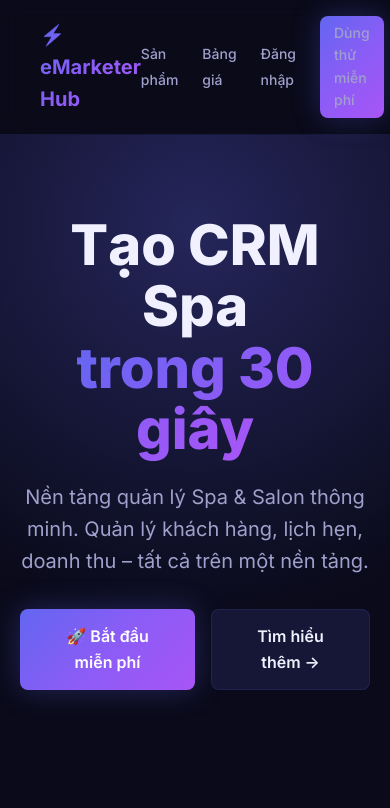
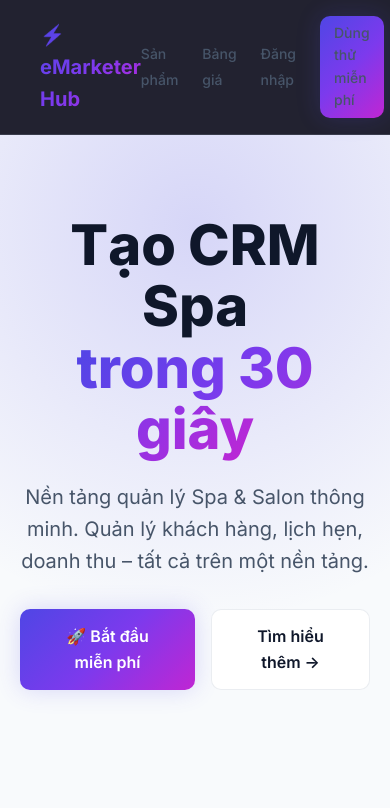
Before and after one commit to nguyendinhduy-1995/emarketervietnam, a Next.js app: page / in a window 390 px wide. Shown: the top 808 px of the page. Built offline with nearby package versions, Linux system fonts and the light colour scheme.

Commit message:
feat: Mobile-First Redesign & Auto Dark Mode (Phase V2.5)

```diff
--- a/src/app/globals.css
+++ b/src/app/globals.css
@@ -1,11 +1,54 @@
 /* ─── CSS Design System for eMarketer Hub ───────────────── */
 :root {
+  /* Colors - Luxurious Premium Light Theme */
+  --bg-primary: #f8fafc;
+  --bg-secondary: #ffffff;
+  --bg-card: #ffffff;
+  --bg-card-hover: #f1f5f9;
+  --bg-glass: rgba(255, 255, 255, 0.85);
+  --bg-input: #f8fafc;
+
+  --text-primary: #0f172a;
+  --text-secondary: #475569;
+  --text-muted: #94a3b8;
+
+  --accent-primary: #4f46e5;
+  --accent-secondary: #6366f1;
+  --accent-glow: rgba(79, 70, 229, 0.2);
+  --accent-gradient: linear-gradient(135deg, #4f46e5, #7c3aed, #c026d3);
+
+  --success: #16a34a;
+  --warning: #d97706;
+  --danger: #dc2626;
+  --info: #2563eb;
+
+  --border: rgba(148, 163, 184, 0.2);
+  --border-active: rgba(99, 102, 241, 0.4);
+
+  /* Spacing */
+  --radius-sm: 10px;
+  --radius-md: 16px;
+  --radius-lg: 20px;
+  --radius-xl: 28px;
+
+  /* Shadows */
+  --shadow-sm: 0 2px 8px rgba(0, 0, 0, 0.04);
+  --shadow-md: 0 8px 24px rgba(15, 23, 42, 0.06);
+  --shadow-lg: 0 16px 48px rgba(15, 23, 42, 0.08);
+  --shadow-glow: 0 0 24px var(--accent-glow);
+
+  /* Typography */
+  --font-sans: 'Inter', system-ui, -apple-system, sans-serif;
+  --font-mono: 'JetBrains Mono', monospace;
+}
+
+html.dark {
   /* Colors - Dark Premium Theme */
   --bg-primary: #0a0a1a;
   --bg-secondary: #111128;
   --bg-card: #161636;
   --bg-card-hover: #1c1c42;
-  --bg-glass: rgba(22, 22, 54, 0.8);
+  --bg-glass: rgba(22, 22, 54, 0.85);
   --bg-input: #1a1a3e;
 
   --text-primary: #f0f0ff;
@@ -25,25 +68,15 @@
   --border: rgba(99, 102, 241, 0.15);
   --border-active: rgba(99, 102, 241, 0.4);
 
-  /* Spacing */
-  --radius-sm: 8px;
-  --radius-md: 12px;
-  --radius-lg: 16px;
-  --radius-xl: 24px;
-
-  /* Shadows */
   --shadow-sm: 0 2px 8px rgba(0, 0, 0, 0.2);
   --shadow-md: 0 4px 20px rgba(0, 0, 0, 0.3);
   --shadow-lg: 0 8px 40px rgba(0, 0, 0, 0.4);
-  --shadow-glow: 0 0 30px var(--accent-glow);
-
-  /* Typography */
-  --font-sans: 'Inter', system-ui, -apple-system, sans-serif;
-  --font-mono: 'JetBrains Mono', monospace;
 }
 
 /* ─── Global Reset ──────────────────────────────────────── */
-*, *::before, *::after {
+*,
+*::before,
+*::after {
   box-sizing: border-box;
   margin: 0;
   padding: 0;
@@ -93,6 +126,7 @@ a:hover {
   color: white;
   box-shadow: var(--shadow-glow);
 }
+
 .btn-primary:hover {
   transform: translateY(-2px);
   box-shadow: 0 0 40px var(--accent-glow);
@@ -103,6 +137,7 @@ a:hover {
   color: var(--text-primary);
   border: 1px solid var(--border);
 }
+
 .btn-secondary:hover {
   border-color: var(--border-active);
   background: var(--bg-card-hover);
@@ -112,6 +147,7 @@ a:hover {
   background: var(--danger);
   color: white;
 }
+
 .btn-danger:hover {
   opacity: 0.9;
 }
@@ -121,6 +157,7 @@ a:hover {
   color: var(--text-secondary);
   padding: 8px 16px;
 }
+
 .btn-ghost:hover {
   color: var(--text-primary);
   background: var(--bg-card);
@@ -130,6 +167,7 @@ a:hover {
   padding: 6px 14px;
   font-size: 13px;
 }
+
 .btn-lg {
   padding: 14px 28px;
   font-size: 16px;
@@ -149,6 +187,7 @@ a:hover {
   padding: 24px;
   transition: all 0.3s ease;
 }
+
 .card:hover {
   border-color: var(--border-active);
   box-shadow: var(--shadow-md);
@@ -189,11 +228,13 @@ a:hover {
   font-family: var(--font-sans);
   transition: border-color 0.2s, box-shadow 0.2s;
 }
+
 .form-input:focus {
   outline: none;
   border-color: var(--accent-primary);
   box-shadow: 0 0 0 3px var(--accent-glow);
 }
+
 .form-input::placeholder {
   color: var(--text-muted);
 }
@@ -214,18 +255,22 @@ a:hover {
   background: rgba(34, 197, 94, 0.15);
   color: var(--success);
 }
+
 .badge-warning {
   background: rgba(245, 158, 11, 0.15);
   color: var(--warning);
 }
+
 .badge-danger {
   background: rgba(239, 68, 68, 0.15);
   color: var(--danger);
 }
+
 .badge-info {
   background: rgba(59, 130, 246, 0.15);
   color: var(--info);
 }
+
 .badge-neutral {
   background: rgba(160, 160, 204, 0.15);
   color: var(--text-secondary);
@@ -237,10 +282,12 @@ a:hover {
   border-radius: var(--radius-md);
   border: 1px solid var(--border);
 }
+
 table {
   width: 100%;
   border-collapse: collapse;
 }
+
 th {
   text-align: left;
   padding: 12px 16px;
@@ -252,11 +299,13 @@ th {
   background: var(--bg-secondary);
   border-bottom: 1px solid var(--border);
 }
+
 td {
   padding: 12px 16px;
   font-size: 14px;
   border-bottom: 1px solid var(--border);
 }
+
 tr:hover {
   background: var(--bg-card-hover);
 }
@@ -304,6 +353,7 @@ tr:hover {
   font-weight: 500;
   transition: all 0.2s;
 }
+
 .sidebar-nav a:hover,
 .sidebar-nav a.active {
   color: var(--text-primary);
@@ -328,11 +378,13 @@ tr:hover {
 .page-header {
   margin-bottom: 32px;
 }
+
 .page-header h1 {
   font-size: 28px;
   font-weight: 700;
   margin-bottom: 8px;
 }
+
 .page-header p {
   color: var(--text-secondary);
   font-size: 15px;
@@ -343,9 +395,18 @@ tr:hover {
   display: grid;
   gap: 20px;
 }
-.grid-2 { grid-template-columns: repeat(2, 1fr); }
-.grid-3 { grid-template-columns: repeat(3, 1fr); }
-.grid-4 { grid-template-columns: repeat(4, 1fr); }
+
+.grid-2 {
+  grid-template-columns: repeat(2, 1fr);
+}
+
+.grid-3 {
+  grid-template-columns: repeat(3, 1fr);
+}
+
+.grid-4 {
+  grid-template-columns: repeat(4, 1fr);
+}
 
 /* ─── Stats Cards ──────────────────────────────────────── */
 .stat-card {
@@ -354,6 +415,7 @@ tr:hover {
   border-radius: var(--radius-md);
   padding: 20px;
 }
+
 .stat-card .stat-label {
   font-size: 12px;
   text-transform: uppercase;
@@ -361,6 +423,7 @@ tr:hover {
   color: var(--text-muted);
   margin-bottom: 8px;
 }
+
 .stat-card .stat-value {
   font-size: 32px;
   font-weight: 700;
@@ -375,31 +438,37 @@ tr:hover {
   transition: all 0.3s ease;
   cursor: pointer;
 }
+
 .module-card:hover {
   border-color: var(--accent-primary);
   transform: translateY(-4px);
   box-shadow: var(--shadow-glow);
 }
+
 .module-card .module-icon {
   font-size: 36px;
   margin-bottom: 12px;
 }
+
 .module-card .module-name {
   font-size: 18px;
   font-weight: 600;
   margin-bottom: 8px;
 }
+
 .module-card .module-desc {
   font-size: 14px;
   color: var(--text-secondary);
   margin-bottom: 16px;
   line-height: 1.5;
 }
+
 .module-card .module-price {
   font-size: 20px;
   font-weight: 700;
   color: var(--accent-secondary);
 }
+
 .module-card .module-price span {
   font-size: 13px;
   font-weight: 400;
@@ -413,16 +482,19 @@ tr:hover {
   margin-bottom: 16px;
   font-size: 14px;
 }
+
 .alert-success {
   background: rgba(34, 197, 94, 0.1);
   border: 1px solid rgba(34, 197, 94, 0.3);
   color: var(--success);
 }
+
 .alert-warning {
   background: rgba(245, 158, 11, 0.1);
   border: 1px solid rgba(245, 158, 11, 0.3);
   color: var(--warning);
 }
+
 .alert-danger {
   background: rgba(239, 68, 68, 0.1);
   border: 1px solid rgba(239, 68, 68, 0.3);
@@ -440,6 +512,7 @@ tr:hover {
   padding: 8px 16px;
   margin-bottom: 20px;
 }
+
 .search-bar input {
   flex: 1;
   background: none;
@@ -451,22 +524,77 @@ tr:hover {
 
 /* ─── Responsive ───────────────────────────────────────── */
 @media (max-width: 768px) {
+  body {
+    padding-bottom: 70px;
+  }
+
   .sidebar {
-    transform: translateX(-100%);
-    transition: transform 0.3s;
+    display: none;
   }
-  .sidebar.open {
-    transform: translateX(0);
-  }
+
   .main-content {
     margin-left: 0;
     padding: 16px;
+    padding-bottom: 80px;
   }
-  .grid-2, .grid-3, .grid-4 {
+
+  .grid-2,
+  .grid-3,
+  .grid-4 {
     grid-template-columns: 1fr;
   }
+
   .page-header h1 {
     font-size: 22px;
+  }
+
+  /* Mobile Bottom Navigation */
+  .bottom-nav {
+    display: flex;
+    position: fixed;
+    bottom: 0;
+    left: 0;
+    width: 100%;
+    height: 70px;
+    background: var(--bg-glass);
+    backdrop-filter: blur(20px);
+    -webkit-backdrop-filter: blur(20px);
+    border-top: 1px solid var(--border);
+    z-index: 1000;
+    justify-content: space-around;
+    align-items: center;
+    padding-bottom: env(safe-area-inset-bottom);
+  }
+
+  .bottom-nav-item {
+    display: flex;
+    flex-direction: column;
+    align-items: center;
+    justify-content: center;
+    gap: 4px;
+    color: var(--text-secondary);
+    font-size: 11px;
+    font-weight: 500;
+    flex: 1;
+    height: 100%;
+    text-decoration: none;
+    transition: color 0.2s;
+  }
+
+  .bottom-nav-item.active {
+    color: var(--accent-primary);
+  }
+
+  .bottom-nav-item .nav-icon {
+    font-size: 24px;
+    margin-bottom: 2px;
+  }
+}
+
+/* Hide bottom nav on desktop */
+@media (min-width: 769px) {
+  .bottom-nav {
+    display: none;
   }
 }
 
@@ -479,11 +607,13 @@ tr:hover {
   text-align: center;
   transition: all 0.3s ease;
 }
+
 .pricing-card.featured {
   border-color: var(--accent-primary);
   box-shadow: var(--shadow-glow);
   transform: scale(1.05);
 }
+
 .pricing-card .price {
   font-size: 48px;
   font-weight: 800;
@@ -493,20 +623,24 @@ tr:hover {
   -webkit-text-fill-color: transparent;
   background-clip: text;
 }
+
 .pricing-card .price-period {
   font-size: 16px;
   color: var(--text-muted);
 }
+
 .pricing-card ul {
   list-style: none;
   text-align: left;
   margin: 24px 0;
 }
+
 .pricing-card li {
   padding: 8px 0;
   color: var(--text-secondary);
   font-size: 14px;
 }
+
 .pricing-card li::before {
   content: '✓ ';
   color: var(--success);
@@ -520,6 +654,7 @@ tr:hover {
   position: relative;
   overflow: hidden;
 }
+
 .hero::before {
   content: '';
   position: absolute;
@@ -531,6 +666,7 @@ tr:hover {
   background: radial-gradient(circle, var(--accent-glow) 0%, transparent 70%);
   pointer-events: none;
 }
+
 .hero h1 {
   font-size: 56px;
   font-weight: 800;
@@ -538,12 +674,14 @@ tr:hover {
   margin-bottom: 20px;
   position: relative;
 }
+
 .hero h1 span {
   background: var(--accent-gradient);
   -webkit-background-clip: text;
   -webkit-text-fill-color: transparent;
   background-clip: text;
 }
+
 .hero p {
   font-size: 20px;
   color: var(--text-secondary);
@@ -565,6 +703,7 @@ tr:hover {
   top: 0;
   z-index: 200;
 }
+
 .navbar-brand {
   font-size: 20px;
   font-weight: 700;
@@ -573,17 +712,20 @@ tr:hover {
   -webkit-text-fill-color: transparent;
   background-clip: text;
 }
+
 .navbar-links {
   display: flex;
   align-items: center;
   gap: 24px;
   list-style: none;
 }
+
 .navbar-links a {
   color: var(--text-secondary);
   font-weight: 500;
   font-size: 14px;
 }
+
 .navbar-links a:hover {
   color: var(--text-primary);
 }
@@ -596,6 +738,7 @@ tr:hover {
   border-radius: var(--radius-md);
   display: inline-block;
 }
+
 .qr-container img {
   width: 250px;
   height: 250px;
@@ -613,10 +756,12 @@ tr:hover {
   margin-bottom: 8px;
   transition: all 0.2s;
 }
+
 .checklist-item.done {
   opacity: 0.6;
   border-color: rgba(34, 197, 94, 0.3);
 }
+
 .checklist-item .check-icon {
   width: 28px;
   height: 28px;
@@ -629,6 +774,7 @@ tr:hover {
   color: var(--text-muted);
   flex-shrink: 0;
 }
+
 .checklist-item.done .check-icon {
   background: var(--success);
   border-color: var(--success);
@@ -637,16 +783,33 @@ tr:hover {
 
 /* ─── Animations ───────────────────────────────────────── */
 @keyframes fadeInUp {
-  from { opacity: 0; transform: translateY(20px); }
-  to { opacity: 1; transform: translateY(0); }
+  from {
+    opacity: 0;
+    transform: translateY(20px);
+  }
+
+  to {
+    opacity: 1;
+    transform: translateY(0);
+  }
 }
+
 @keyframes pulse {
-  0%, 100% { opacity: 1; }
-  50% { opacity: 0.5; }
+
+  0%,
+  100% {
+    opacity: 1;
+  }
+
+  50% {
+    opacity: 0.5;
+  }
 }
+
 .animate-in {
   animation: fadeInUp 0.5s ease forwards;
 }
+
 .animate-pulse {
   animation: pulse 2s infinite;
 }
@@ -667,8 +830,11 @@ tr:hover {
   border-radius: 50%;
   animation: spin 0.8s linear infinite;
 }
+
 @keyframes spin {
-  to { transform: rotate(360deg); }
+  to {
+    transform: rotate(360deg);
+  }
 }
 
 /* ─── Empty State ──────────────────────────────────────── */
@@ -677,6 +843,7 @@ tr:hover {
   padding: 60px 20px;
   color: var(--text-muted);
 }
+
 .empty-state .empty-icon {
   font-size: 48px;
   margin-bottom: 16px;
--- a/src/app/layout.tsx
+++ b/src/app/layout.tsx
@@ -1,5 +1,6 @@
 import type { Metadata } from "next";
 import "./globals.css";
+import ThemeProvider from "@/components/ThemeProvider";
 
 export const metadata: Metadata = {
   title: "eMarketer Hub – Nền tảng quản lý Spa & Salon thông minh",
@@ -20,7 +21,11 @@ export default function RootLayout({
           rel="stylesheet"
         />
       </head>
-      <body>{children}</body>
+      <body>
+        <ThemeProvider>
+          {children}
+        </ThemeProvider>
+      </body>
     </html>
   );
 }
--- /dev/null
+++ b/src/components/ThemeProvider.tsx
@@ -0,0 +1,33 @@
+'use client';
+import { useEffect } from 'react';
+
+/**
+ * Automatically applies the '.dark' class to the HTML element
+ * based on the time of day (18h-6h -> Dark, 6h-18h -> Light).
+ */
+export default function ThemeProvider({ children }: { children: React.ReactNode }) {
+    useEffect(() => {
+        const updateTheme = () => {
+            const hour = new Date().getHours();
+            const root = document.documentElement;
+
+            if (hour >= 18 || hour < 6) {
+                // Nighttime -> Dark Mode
+                root.classList.add('dark');
+            } else {
+                // Daytime -> Light Mode
+                root.classList.remove('dark');
+            }
+        };
+
+        // Initialize theme
+        updateTheme();
+
+        // Check every minute if theme needs to change
+        const intervalId = setInterval(updateTheme, 60000);
+
+        return () => clearInterval(intervalId);
+    }, []);
+
+    return <>{children}</>;
+}
```
Also changed, not shown: src/app/crm/[spaSlug]/layout.tsx (+81 -2 lines).
